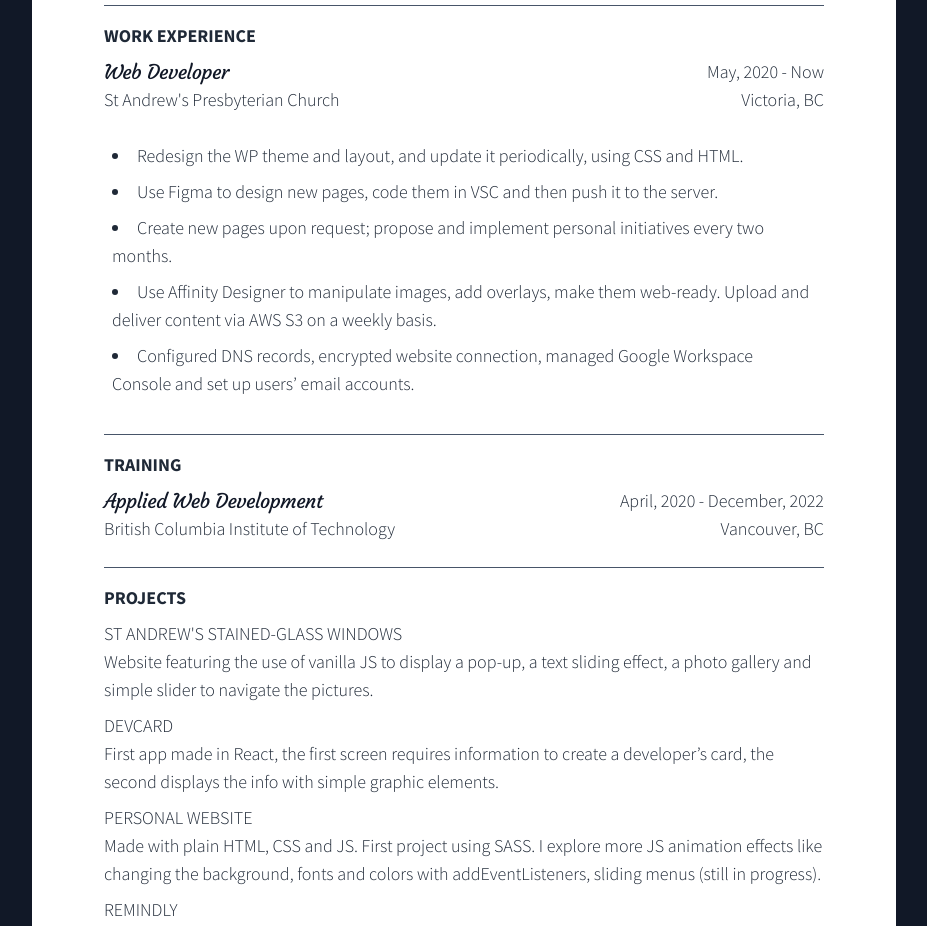
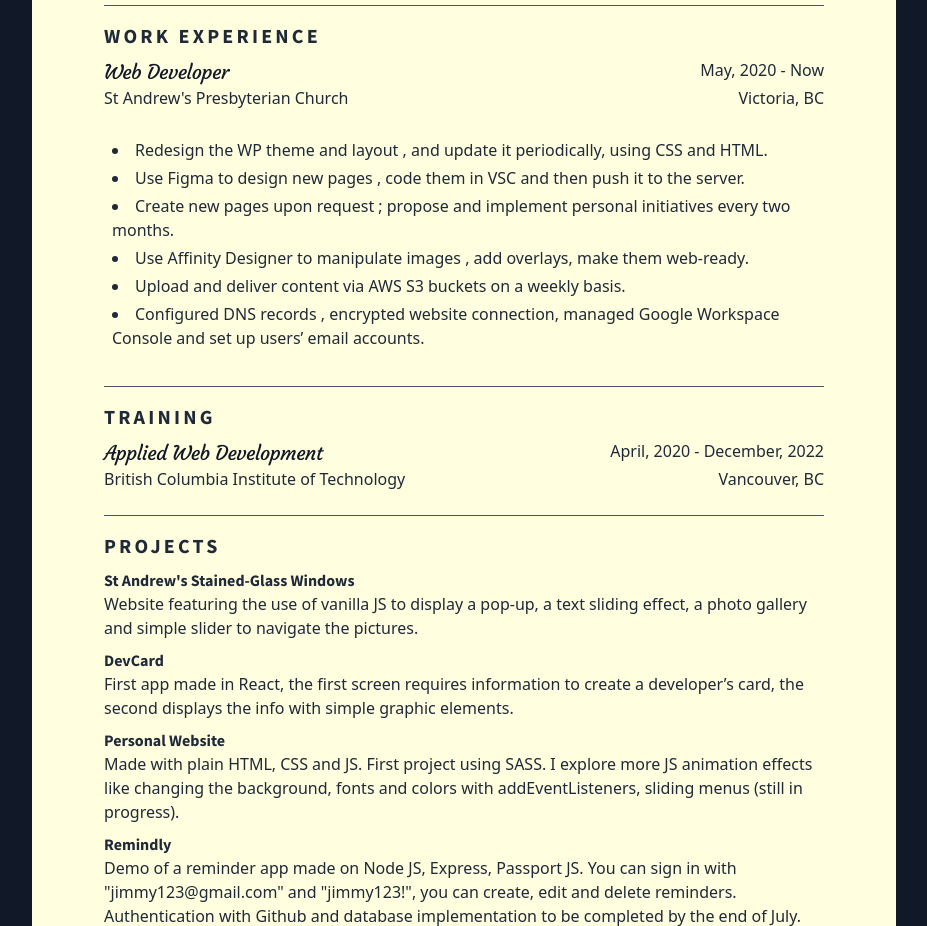
Before and after one commit to martin-webs/resume, a website: page public/index.html in a window 1280 px wide. Shown: the part 268-1194 px from the top of the page, without its empty margins (176-1103 px from the left). Drawn offline with Linux system fonts and the light colour scheme.

Commit message:
updated typography

```diff
--- a/public/index.html
+++ b/public/index.html
@@ -12,11 +12,11 @@
 	<title>Martin's</title>
 </head>
 
-<body class="bg-gray-900 text-white text-lg font-light font-custom1">
-	<div class="py-8 px-2 md:py-16 md:mx-24 md:bg-white md:text-gray-800 xl:mx-52">
+<body class="bg-gray-900 text-white font-custom3]">
+	<div class="py-8 px-2 md:py-16 md:mx-24 md:bg-[lightyellow] md:text-gray-800 xl:mx-52">
 		<header class="mb-6">
 			<nav class="px-4 flex justify-between items-center md:flex-col md:items-center md:gap-4">
-				<h1 class="w-fit flex gap-4 text-2xl font-bold md:text-3xl md:font-extrabold md:gap-2">
+				<h1 class="w-fit flex gap-4 font-custom4 text-2xl font-bold md:text-3xl md:font-extrabold md:gap-2">
 					<span>MARTIN</span>
 					<span class="hidden md:inline-block">PEREZ</span>
 				</h1>
@@ -44,7 +44,7 @@
 		</header>
 		<section class="px-4 md:px-10 xl:px-16">
 			<div class="border-t border-t-slate-600 py-4 mt-2">
-				<h2 class="text-lg font-bold mb-2">
+				<h2 class="text-xl font-custom1 font-bold tracking-[0.2rem] mb-2">
 					SKILLSET
 				</h2>
 				<ul class="flex flex-wrap gap-4 w-fit text-lg ">
@@ -95,7 +95,7 @@
 		</section>
 		<section class="px-4 md:px-10 xl:px-16">
 			<div class="border-t border-t-slate-600 py-4 mt-2">
-				<h2 class="text-lg font-bold mb-2">
+				<h2 class="text-xl font-custom1 font-bold tracking-[0.2rem] mb-2">
 					WORK EXPERIENCE
 				</h2>
 				<div class="flex flex-col md:flex-row justify-between">
@@ -106,29 +106,47 @@
 					<span>St Andrew's Presbyterian Church</span>
 					<span>Victoria, BC</span>
 				</div>
-				<ul class="flex flex-col gap-2 mt-4 p-3 pl-2 list-disc list-inside">
-					<li><span> Redesign the WP theme and layout</span><span class="hidden md:inline">, and
-							update
-							it periodically, using CSS and HTML.</span></li>
-					<li><span>Use Figma to design new pages</span><span class="hidden md:inline">, code them in
-							VSC and then push it to the server.</span></li>
-					<li><span>Create new pages upon request</span><span class="hidden md:inline">; propose and
-							implement personal initiatives every two months.</span></li>
-					<li><span>Use Affinity Designer to manipulate images</span><span class="hidden md:inline">,
-							add overlays, make them web-ready. Upload and deliver
-							content via AWS S3 on a weekly basis.</span></li>
-					<li><span>Configured DNS records</span><span class="hidden md:inline">, encrypted website
-							connection, managed Google Workspace Console and set up users’ email accounts.</span></li>
+				<ul class="flex flex-col gap-1 mt-4 p-3 pl-2 list-disc list-inside">
+					<li>
+						<span> Redesign the WP theme and layout</span>
+						<span class="hidden md:inline">, and update it periodically, using CSS and HTML.</span>
+					</li>
+					<li>
+						<span>Use Figma to design new pages</span>
+						<span class="hidden md:inline">, code them in
+							VSC and then push it to the server.</span>
+					</li>
+					<li>
+						<span>Create new pages upon request</span>
+						<span class="hidden md:inline">; propose and
+							implement personal initiatives every two months.</span>
+					</li>
+					<li>
+						<span>Use Affinity Designer to manipulate images</span>
+						<span class="hidden md:inline">,
+							add overlays, make them web-ready.</span>
+					</li>
+					<li>
+						<span>Upload and deliver content via AWS S3</span>
+						<span class="hidden md:inline">
+							buckets on a weekly basis.</span>
+					</li>
+					<li>
+						<span>Configured DNS records</span>
+						<span class="hidden md:inline">, encrypted website
+							connection, managed Google Workspace Console and set up users’ email accounts.</span>
+					</li>
 				</ul>
 			</div>
 		</section>
 		<section class="px-4 md:px-10 xl:px-16">
 			<div class="border-t border-t-slate-600 py-4 mt-2">
-				<h2 class="text-lg font-bold mb-2">
+				<h2 class="text-xl font-custom1 font-bold tracking-[0.2rem] mb-2">
 					TRAINING
 				</h2>
 				<div class="flex flex-col md:flex-row justify-between">
-					<span class="font-custom2 text-xl text-yellow-300 tracking-tight md:text-gray-900">Applied Web Development</span>
+					<span class="font-custom2 text-xl text-yellow-300 tracking-tight md:text-gray-900">Applied Web
+						Development</span>
 					<span>April, 2020 - December, 2022</span>
 				</div>
 				<div class="flex flex-col  md:flex-row justify-between">
@@ -139,15 +157,23 @@
 		</section>
 		<section class="px-4 md:px-10 xl:px-16">
 			<div class="border-t border-t-slate-600 py-4 mt-2">
-				<h2 class="text-lg font-bold mb-2">
+				<h2 class="text-xl font-custom1 font-bold tracking-[0.2rem] mb-2">
 					PROJECTS
 				</h2>
 				<ul class="flex flex-col gap-2 mt-2">
-					<li><span class="uppercase block">St Andrew's Stained-Glass Windows</span><span class="hidden md:inline">Website featuring the use of vanilla JS to display a pop-up, a text sliding effect, a photo gallery and simple slider to navigate the pictures.</span></li>
-					<li><span class="uppercase block">DevCard</span><span class="hidden md:inline">First app made in React, the first screen requires information to create a developer’s card, the second displays the info with simple graphic elements.</span></li>
-					<li><span class="uppercase block">Personal Website</span><span class="hidden md:inline">Made with plain HTML, CSS and JS. First project using SASS. I explore more JS animation effects like changing the background, fonts and colors with addEventListeners, sliding menus (still in progress).</span></li>
-					<li><span class="uppercase block">Remindly</span><span class="hidden md:inline">Demo of a reminder app made on Node JS, Express, Passport JS. You can sign in with " jimmy123@gmail.com " and " jimmy123! ", you can create, edit and delete reminders. Authentication with Github and database implementation to be completed by the end of July.</span></li>
-					<li><span class="uppercase block">Insights</span><span class="hidden md:inline">App using the MERN stack to fetch readings from the bible.</span></li>
+					<li><span class="block font-custom1 font-bold">St Andrew's Stained-Glass Windows</span><span
+							class="hidden md:inline">Website featuring the use of vanilla JS to display a pop-up, a text sliding
+							effect, a photo gallery and simple slider to navigate the pictures.</span></li>
+					<li><span class="font-bold font-custom1 block">DevCard</span><span class="hidden md:inline">First app made in React, the
+							first screen requires information to create a developer’s card, the second displays the info with simple
+							graphic elements.</span></li>
+					<li><span class="font-bold font-custom1  block">Personal Website</span><span class="hidden md:inline">Made with plain HTML,
+							CSS and JS. First project using SASS. I explore more JS animation effects like changing the background,
+							fonts and colors with addEventListeners, sliding menus (still in progress).</span></li>
+					<li><span class="font-bold font-custom1 block">Remindly</span><span class="hidden md:inline">Demo of a reminder app made on
+							Node JS, Express, Passport JS. You can sign in with "jimmy123@gmail.com" and "jimmy123!", you can
+							create, edit and delete reminders. Authentication with Github and database implementation to be completed
+							by the end of July.</span></li>
 				</ul>
 			</div>
 		</section>
--- a/src/styles.css
+++ b/src/styles.css
@@ -1,4 +1,8 @@
-@import url('https://fonts.googleapis.com/css2?family=Courgette&family=Source+Sans+Pro:wght@300;400;600;700&display=swap');
+@import url('https://fonts.googleapis.com/css2?family=Secular+One&family=Courgette&family=Source+Sans+Pro:wght@300;400;600;700&display=swap');
+@font-face {
+	font-family: 'Inter', sans-serif;
+	src: url('./fonts/Inter-Regular.woff') format('woff');
+}
 
 @tailwind base;
 @tailwind components;
--- a/tailwind.config.js
+++ b/tailwind.config.js
@@ -9,6 +9,8 @@ module.exports = {
       fontFamily: {
         custom1: ['Source Sans Pro', 'sans'],
         custom2: ['Courgette', 'sans'],
+        custom3: ['Inter', 'sans'],
+        custom4: ['Secular One', 'sans-serif'],
       },
       boxShadow: {
         'shadow1': '0 0 8px 0px white'
```
Also changed, not shown: font/Inter-Regular.woff (added), public/styles.css, 1 other file.
